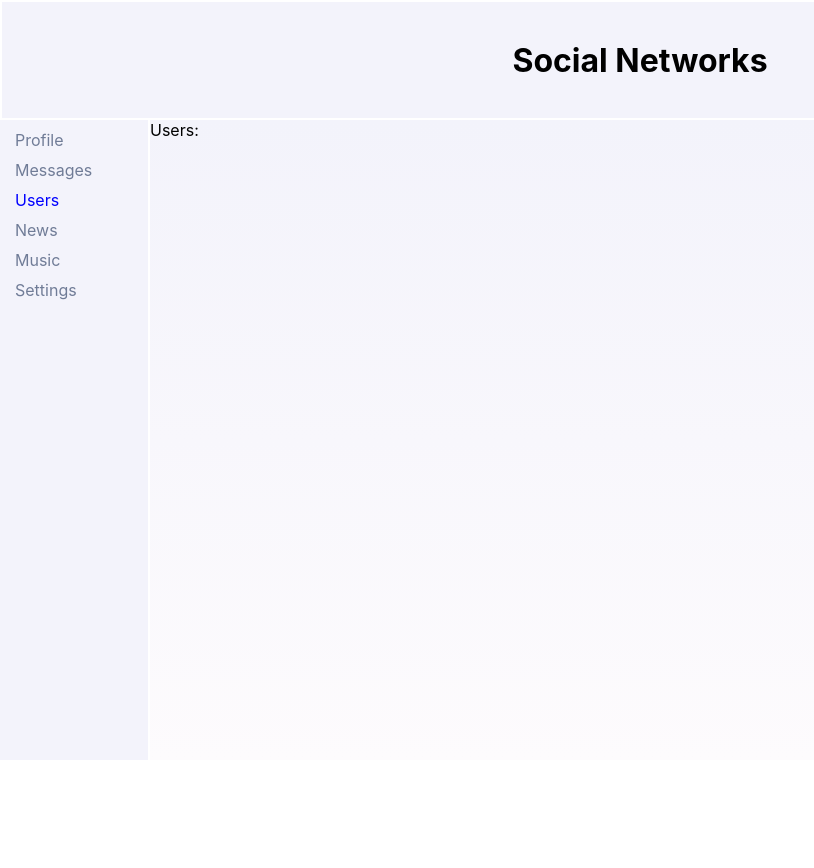
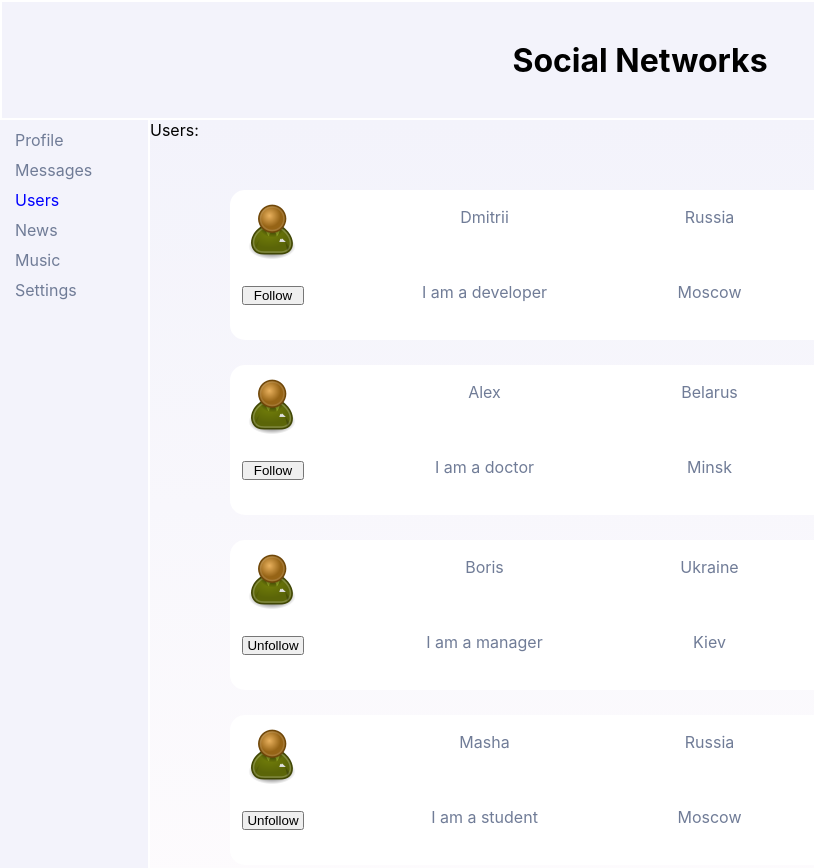
Before and after one commit to DmitryMN/social-network, a React (Create React App) app: page /users in a window 1280 px wide. Shown: the top 868 px of the page, without its empty margins (0-814 px from the left). Before the commit the page ends 800 px from the top, so only its background shows below. Built offline with nearby package versions, Linux system fonts and the light colour scheme.

Commit message:
add user component and userContainer

```diff
--- a/src/App.tsx
+++ b/src/App.tsx
@@ -3,9 +3,9 @@ import HeaderContainer from "./components/header/Header";
 import Navbar from "./components/navbar/Navbar";
 import './App.css';
 import Profile from "./components/profile/Profile";
-import Users from "./components/Users/Users";
 import {Route} from "react-router-dom";
 import {DialogsContainer} from "./components/dialogs/DialogsContainer";
+import {UsersContainer} from "./components/Users/UsersContainer";
 
 
 const App = () => {
@@ -16,7 +16,7 @@ const App = () => {
               <Navbar/>
               <Route path="/profile" render={() => <Profile />} />
               <Route exact path="/dialogs" render={() => <DialogsContainer />}/>
-              <Route exact path="/users" render={() => <Users/>}/>
+              <Route exact path="/users" render={() => <UsersContainer/>}/>
           </div>
       </div>
   );
--- a/src/components/Users/Users.tsx
+++ b/src/components/Users/Users.tsx
@@ -1,12 +1,21 @@
 import React from "react";
+import {UsersPropsType} from "./UsersContainer";
+import User from "./user/User";
+import "./users.css";
 
-const Users = () => {
+const Users = (props: UsersPropsType) => {
     return(
         <div className="users_page">
             <p>Users:</p>
             <div className="users_container">
                 <div>
                 </div>
+                {
+                    props.users.users.map(user => <User key={user.id} id={user.id}
+                                                        followed={user.followed} fullName={user.fullName}
+                                                        status={user.status} location={user.location}
+                                                        onChangeFollowUnfollow={props.onChangeFollowUnfollow} setNewUsersHandler={props.setNewUsersHandler}/>)
+                }
             </div>
         </div>
     );
--- /dev/null
+++ b/src/components/Users/UsersContainer.tsx
@@ -0,0 +1,34 @@
+import React from "react";
+import {InitialStateType, setUsersAC, followUnfolllowAC, arrUsersType} from "../../redux/reducers/usersReducer";
+import {rootReducerType} from "../../redux/store/redux_store";
+import {Dispatch} from "redux";
+import {connect} from "react-redux";
+import Users from "./Users";
+
+type MapStateToPropsType = {
+    users: InitialStateType
+}
+
+export type MapDispatchToPropsType = {
+    setNewUsersHandler: (users: arrUsersType) => void
+    onChangeFollowUnfollow: (id: number) => void
+}
+
+export type UsersPropsType = MapStateToPropsType & MapDispatchToPropsType;
+
+const mapStateToProps = (state: rootReducerType): MapStateToPropsType => {
+    return { users: state.users }
+}
+
+const mapDispatchToProps = (dispatch: Dispatch): MapDispatchToPropsType  => {
+    return {
+        setNewUsersHandler: (users: arrUsersType) => {
+            dispatch(setUsersAC(users));
+        },
+        onChangeFollowUnfollow: (id: number) => {
+            dispatch(followUnfolllowAC(id));
+        }
+    }
+}
+
+export const UsersContainer = connect(mapStateToProps, mapDispatchToProps)(Users);
--- /dev/null
+++ b/src/components/Users/user/User.tsx
@@ -0,0 +1,40 @@
+import React from "react";
+import {MapDispatchToPropsType} from "../UsersContainer";
+import {UsersType} from "../../../redux/reducers/usersReducer";
+import "./user.css";
+import userImg from "../../../images/user_img.png";
+
+
+type UserPropsType = UsersType & MapDispatchToPropsType;
+
+const User = (props: UserPropsType) => {
+    console.log("render component user");
+    const followUnfollowHandler = (id: number) => {
+        props.onChangeFollowUnfollow(id);
+    }
+
+    return(
+        <div className="user_wrap_element">
+            <div className="user_wrap_profile_icon_button">
+                <div className="user_wrap_image">
+                    <img className="image" src={userImg} alt="img"/>
+                </div>
+                <div className="users_wrap_button">
+                    <button className="button" onClick={() => followUnfollowHandler(props.id)}>{props.followed ? "Follow" : "Unfollow"}</button>
+                </div>
+            </div>
+            <div className="user_wrap_profile">
+                <div className="user_wrap_profile_name_status">
+                    <div className="user_name">{props.fullName}</div>
+                    <div className="user_status">{props.status}</div>
+                </div>
+                <div className="user_wrap_profile_country_city">
+                    <div className="user_country">{props.location.country}</div>
+                    <div className="user_city">{props.location.city}</div>
+                </div>
+            </div>
+        </div>
+    );
+}
+
+export default User;
--- /dev/null
+++ b/src/components/Users/user/user.css
@@ -0,0 +1,57 @@
+.user_wrap_element {
+    display: flex;
+    flex-direction: row;
+    width: 600px;
+    height: 150px;
+    background-color: white;
+    border: 2px solid #ffffff;
+    border-radius: 15px;
+    margin-bottom: 25px;
+}
+.user_wrap_profile_icon_button {
+    width: 140px;
+}
+.user_wrap_image .image {
+    height: 60px;
+    width: 60px;
+    margin-left: 10px;
+    margin-top: 10px;
+}
+.users_wrap_button .button {
+    margin-top: 20px;
+    margin-left: 10px;
+    width: 62px;
+}
+.user_wrap_profile {
+    display: flex;
+}
+.user_wrap_profile_name_status {
+    display: flex;
+    flex-direction: column;
+    box-sizing: border-box;
+    width: 225px;
+}
+.user_wrap_profile_country_city {
+    display: flex;
+    flex-direction: column;
+    box-sizing: border-box;
+    width: 225px;
+}
+.user_name {
+    height: 75px;
+    text-align: center;
+    padding: 15px;
+}
+.user_country {
+    height: 75px;
+    text-align: center;
+    padding: 15px;
+}
+.user_status {
+    text-align: center;
+    padding: 15px;
+}
+.user_city {
+    text-align: center;
+    padding: 15px;
+}
--- a/src/redux/store/redux_store.ts
+++ b/src/redux/store/redux_store.ts
@@ -1,10 +1,12 @@
 import {combineReducers, createStore} from "redux";
 import dialogsReducer from "../reducers/dialogsReducer";
 import profilesReducer from "../reducers/profileReducer";
+import usersReducer from "../reducers/usersReducer";
 
 let rootReducer = combineReducers({
     dialogs: dialogsReducer,
-    profiles: profilesReducer
+    profiles: profilesReducer,
+    users: usersReducer,
 });
 
 export type rootReducerType = ReturnType<typeof rootReducer>
```
